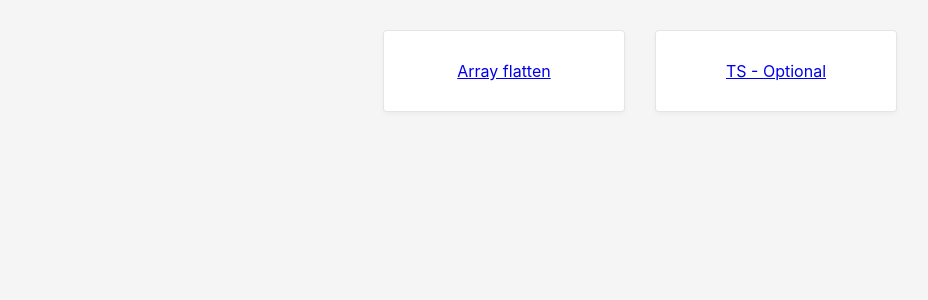
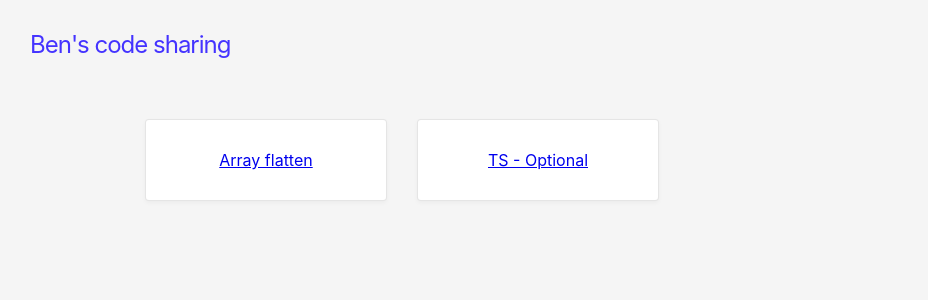
Before and after one commit to 615349/615349.GitHub.io, a React (Create React App) app: page / in a window 1280 px wide. Shown: the top 300 px of the page, without its empty margins (0-928 px from the left). Built offline with nearby package versions, Linux system fonts and the light colour scheme.

Commit message:
add name

```diff
--- a/src/components/Home.tsx
+++ b/src/components/Home.tsx
@@ -5,7 +5,6 @@ const Wrapper = styled.div`
   background-color: #f5f5f5;
   width: 100vw;
   height: 100vh;
-  display: flex;
 `;
 
 const Inner = styled.div`
@@ -15,12 +14,22 @@ const Inner = styled.div`
   margin: 30px auto;
 `;
 
+const Name = styled.div`
+  display: flex;
+  font-size: 24px;
+  letter-spacing: -1px;
+  padding: 30px;
+  text-decoration: none;
+  color: hsl(245deg, 100%, 60%);
+`;
+
 const Home = () => {
   return (
     <Wrapper>
+      <Name>Ben's code sharing</Name>
       <Inner>
         <Section href="array-flatten" text="Array flatten" />
-        <Section href='optional' text='TS - Optional' />
+        <Section href="optional" text="TS - Optional" />
       </Inner>
     </Wrapper>
   );
```
